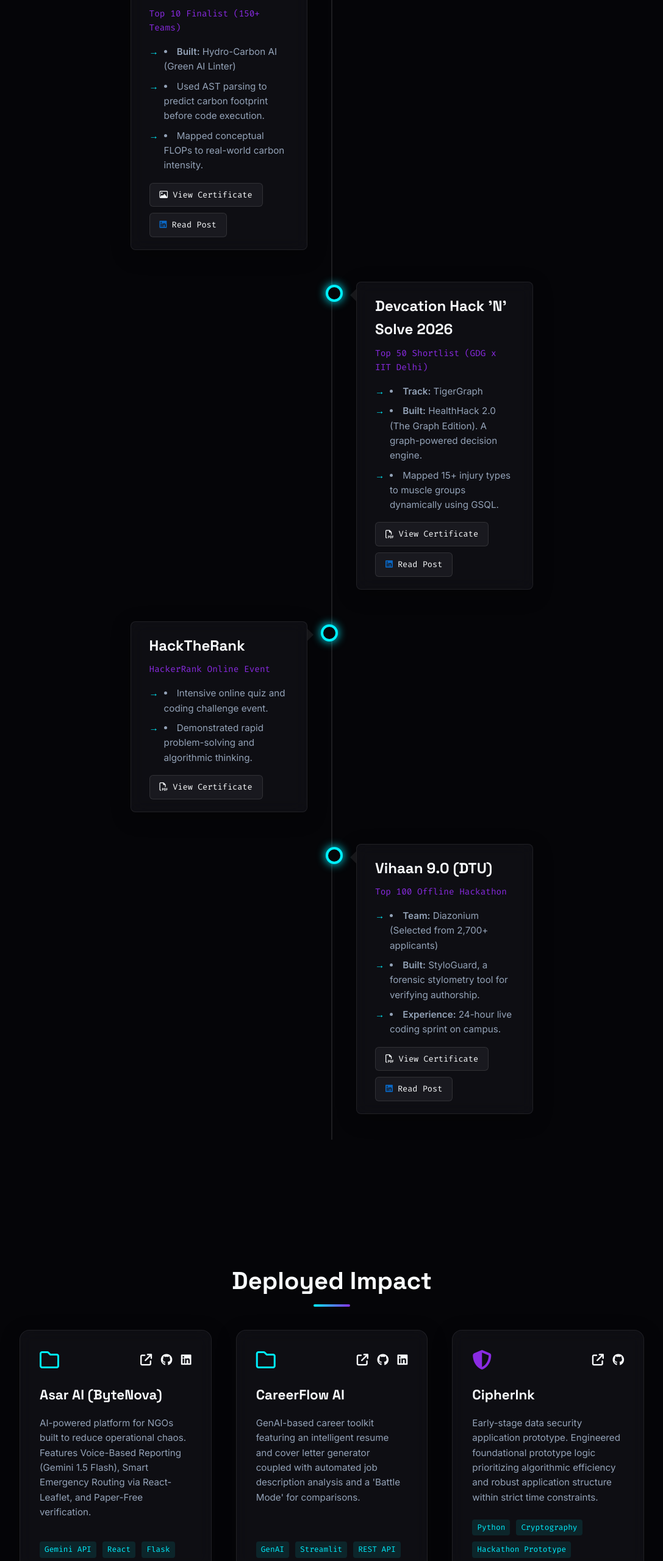
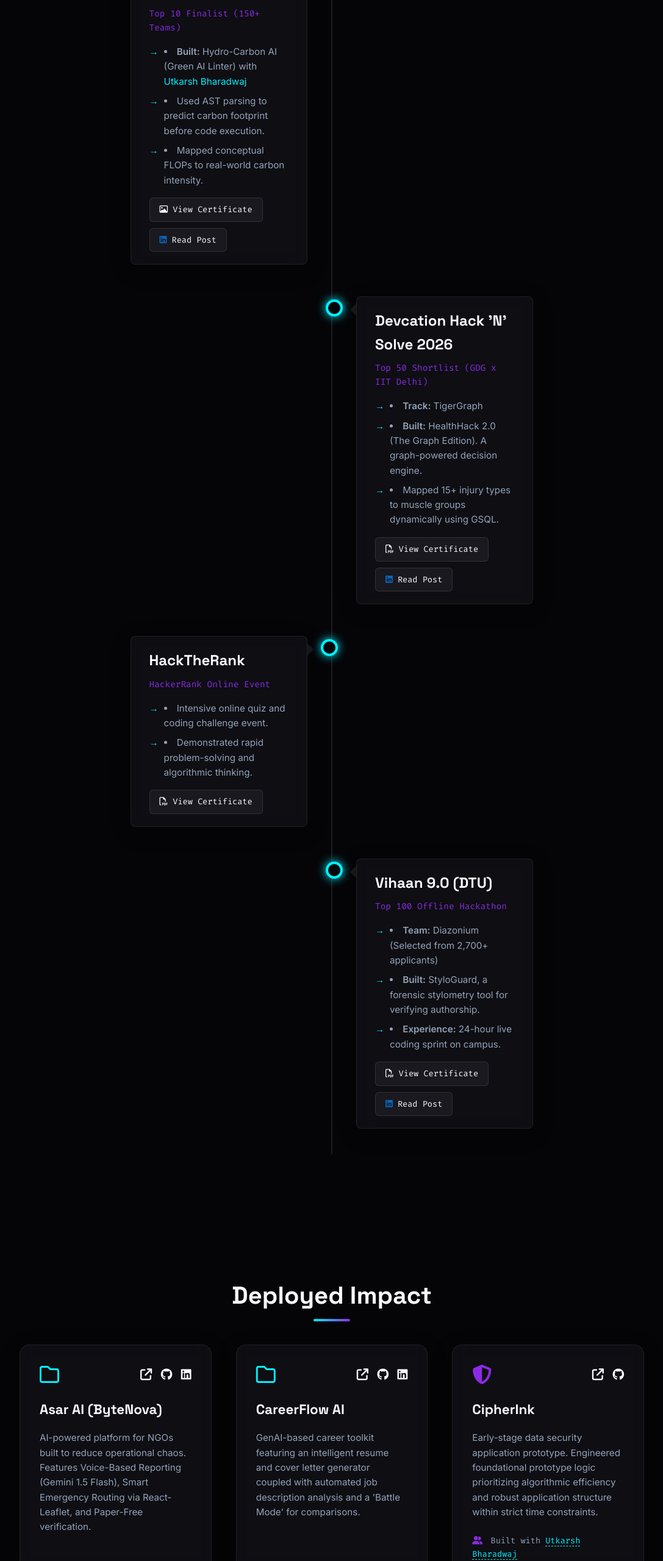
Before and after one commit to ananyajoshi-cseai/Portfolio-Ananya-Joshi, a plain HTML site: page index.html in a window 1280 px wide. Shown: the part 8080-10640 px from the top of the page at 61% size, without its empty margins (96-1183 px from the left). Drawn offline with Linux system fonts and the light colour scheme.

Commit message:
Update contributions

```diff
--- a/index.html
+++ b/index.html
@@ -1671,7 +1671,7 @@
                     <h3>NIT Delhi Hackathon</h3>
                     <span class="timeline-subtitle">Top 10 Finalist (150+ Teams)</span>
                     <ul>
-                        <li><strong>Built:</strong> Hydro-Carbon AI (Green AI Linter)</li>
+                        <li><strong>Built:</strong> Hydro-Carbon AI (Green AI Linter) with <a href="https://utkarshbharadwaj.github.io/" target="_blank" style="color: var(--neon-blue); text-decoration: none;">Utkarsh Bharadwaj</a></li>
                         <li>Used AST parsing to predict carbon footprint before code execution.</li>
                         <li>Mapped conceptual FLOPs to real-world carbon intensity.</li>
                     </ul>
@@ -1781,6 +1781,9 @@
                 </div>
                 <h3 class="project-title">CipherInk</h3>
                 <p class="project-desc">Early-stage data security application prototype. Engineered foundational prototype logic prioritizing algorithmic efficiency and robust application structure within strict time constraints.</p>
+                <div style="margin-bottom: 1.5rem; font-size: 0.85rem; color: var(--text-muted); font-family: var(--font-mono);">
+                    <i class="fa-solid fa-user-group" style="color: var(--neon-purple); margin-right: 5px;"></i> Built with <a href="https://utkarshbharadwaj.github.io" target="_blank" style="color: var(--neon-blue); text-decoration: none; border-bottom: 1px dashed var(--neon-blue);">Utkarsh Bharadwaj</a>
+                </div>
                 <div class="project-tech">
                     <span>Python</span>
                     <span>Cryptography</span>
@@ -1850,6 +1853,9 @@
                 </div>
                 <h3 class="project-title">Hydro-Carbon AI</h3>
                 <p class="project-desc">Flagship AI-powered sustainability profiler. Predicts carbon and water footprint of code before execution using intelligent static analysis.</p>
+                <div style="margin-bottom: 1.5rem; font-size: 0.85rem; color: var(--text-muted); font-family: var(--font-mono);">
+                    <i class="fa-solid fa-user-group" style="color: var(--neon-purple); margin-right: 5px;"></i> Built with <a href="https://utkarshbharadwaj.github.io" target="_blank" style="color: var(--neon-blue); text-decoration: none; border-bottom: 1px dashed var(--neon-blue);">Utkarsh Bharadwaj</a>
+                </div>
                 <div class="project-tech">
                     <span>FastAPI</span>
                     <span>React</span>
@@ -2338,6 +2344,7 @@
     </footer>
 
     <script>
+        // --- Custom Cursor ---
         const cursorDot = document.querySelector('.cursor-dot');
         const cursorOutline = document.querySelector('.cursor-outline');
 
@@ -2370,6 +2377,7 @@
             });
         });
 
+        // --- Sticky Navbar ---
         const navbar = document.getElementById('navbar');
         window.addEventListener('scroll', () => {
             if (window.scrollY > 50) {
@@ -2379,6 +2387,7 @@
             }
         });
 
+        // --- Typing Animation ---
         const typingText = document.getElementById('typing-text');
         const phrases = [
             "I build AI systems.",
@@ -2417,6 +2426,7 @@
 
         setTimeout(type, 1000);
 
+        // --- Scroll Reveal & Number Counters ---
         const revealElements = document.querySelectorAll('.reveal');
         const counters = document.querySelectorAll('.counter');
         let countersStarted = false;
@@ -2462,6 +2472,7 @@
             startCounters();
         }
 
+        // --- Particle Network Background ---
         const canvas = document.getElementById('bg-canvas');
         const ctx = canvas.getContext('2d');
 
```
